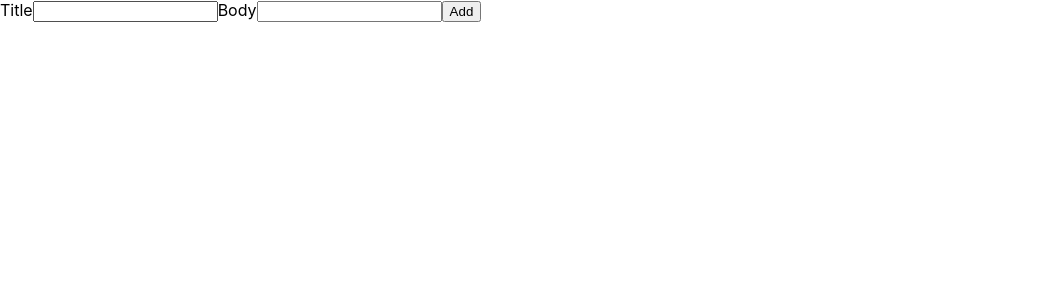
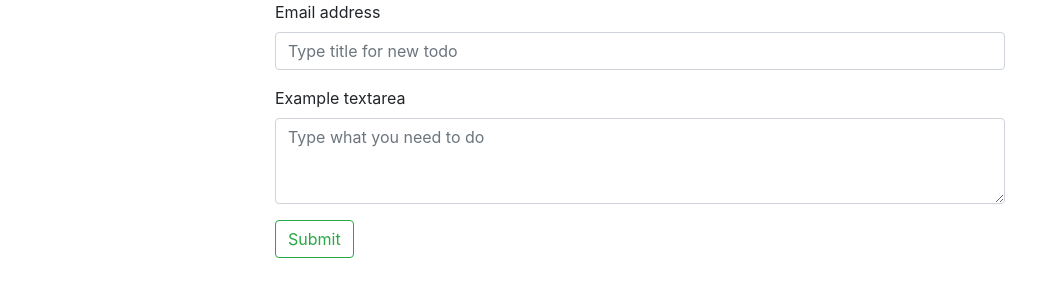
Before and after one commit to VolodymyrVlasov/React, a React (Create React App) app: page / in a window 1280 px wide. Shown: the top 300 px of the page, without its empty margins (0-1064 px from the left). Built offline with nearby package versions, Linux system fonts and the light colour scheme.

Commit message:
add : bootstrap grid, AddTodo, TodoList and Todo components, useTodo hook, TodosContext

```diff
--- a/public/index.html
+++ b/public/index.html
@@ -1,20 +1,20 @@
 <!DOCTYPE html>
 <html lang="en">
   <head>
-    <meta charset="utf-8" />
-    <link rel="icon" href="%PUBLIC_URL%/favicon.ico" />
-    <meta name="viewport" content="width=device-width, initial-scale=1" />
-    <meta name="theme-color" content="#000000" />
-    <meta
-      name="description"
-      content="Web site created using create-react-app"
-    />
-    <link rel="apple-touch-icon" href="%PUBLIC_URL%/logo192.png" />
+    <meta charset="utf-8"/>
+    <link rel="icon" href="%PUBLIC_URL%/favicon.ico"/>
+    <meta name="viewport" content="width=device-width, initial-scale=1"/>
+    <meta name="theme-color" content="#000000"/>
+    <meta name="description" content="Web site created using create-react-app"/>
+    <link rel="stylesheet" href="https://maxcdn.bootstrapcdn.com/bootstrap/4.0.0/css/bootstrap.min.css"
+          integrity="sha384-Gn5384xqQ1aoWXA+058RXPxPg6fy4IWvTNh0E263XmFcJlSAwiGgFAW/dAiS6JXm" crossorigin="anonymous">
+
+    <link rel="apple-touch-icon" href="%PUBLIC_URL%/logo192.png"/>
     <!--
       manifest.json provides metadata used when your web app is installed on a
       user's mobile device or desktop. See https://developers.google.com/web/fundamentals/web-app-manifest/
     -->
-    <link rel="manifest" href="%PUBLIC_URL%/manifest.json" />
+    <link rel="manifest" href="%PUBLIC_URL%/manifest.json"/>
     <!--
       Notice the use of %PUBLIC_URL% in the tags above.
       It will be replaced with the URL of the `public` folder during the build.
--- a/src/App.js
+++ b/src/App.js
@@ -1,25 +1,17 @@
 import './App.css';
-import Breadcrumbs from "./components/Breadcrumbs/Breadcrumbs";
 import AddTodo from "./components/AddTodo";
+import TodosProvider from "./context/TodoContext";
+import TodoList from "./components/TodoList";
 
 function App() {
-    // const list = [{
-    //     "text": "Main",
-    //     "href": "/",
-    // }, {
-    //     "text": "Apple",
-    //     "href": "/apple",
-    // }, {
-    //     "text": "iPad",
-    //     "href": "/apple/ipads",
-    // }, {
-    //     "text": "Air 2021",
-    //     "href": "/apple/ipads/air2021",
-    // }
-    // ]
+
     return (
-        <AddTodo/>
-        // <Breadcrumbs crumbList={list} divider={"/"}/>
+        <section className="container">
+            <TodosProvider>
+                <AddTodo/>
+                <TodoList/>
+            </TodosProvider>
+        </section>
     );
 }
 
--- a/src/components/AddTodo.jsx
+++ b/src/components/AddTodo.jsx
@@ -1,17 +1,40 @@
+import {useState} from "react";
+import {useTodos} from "../hooks/useTodo";
+
 const AddTodo = () => {
+    const [title, setTitle] = useState("")
+    const [body, setBody] = useState("")
+    const [todos, setTodo] = useTodos()
 
     const addTodo = (e) => {
         e.preventDefault()
-        console.log(e)
+        setTodo({
+            id: Date.now(),
+            title,
+            body,
+            createdAt: Date.now(),
+            isCompleted: false,
+            editedAt: null
+        })
     }
 
     return (
-        <form onSubmit={e => addTodo(e)}>
-            <label htmlFor="title">Title</label>
-            <input id="title" type="text" name={"title"}/>
-            <label htmlFor="todo">Body</label>
-            <input id="todo" type="text" name={"title"}/>
-            <button onSubmit={e => addTodo(e)}>Add</button>
+        <form onSubmit={addTodo} className="row justify-content-center">
+            <div className="mb-3 col-8">
+                <label htmlFor="title" className="form-label">Email address</label>
+                <input type="text" className="form-control" id="title" name={"title"}
+                       placeholder="Type title for new todo"
+                       onChange={e => setTitle(e.target.value)}/>
+            </div>
+            <div className="col-8 mb-3">
+                <label htmlFor="todo" className="form-label">Example textarea</label>
+                <textarea className="form-control" id="todo" rows="3"
+                          placeholder={"Type what you need to do"} name={"body"}
+                          onChange={e => setBody(e.target.value)}/>
+            </div>
+            <div className="col-8 mb-3">
+                <button type={"submit"} className="btn btn-outline-success">Submit</button>
+            </div>
         </form>
     )
 }
--- a/src/components/Todo.jsx
+++ b/src/components/Todo.jsx
@@ -0,0 +1,14 @@
+const Todo = ({todo}) => {
+    return (
+        <div className="col-sm-12 col-md-6 col-xl-4 py-3">
+            <div className="card">
+                <div className="card-body">
+                    <h5 className="card-title">{todo.title}</h5>
+                    <p className="card-text">{todo.body}</p>
+                    <button className="btn btn-primary">Complete</button>
+                </div>
+            </div>
+        </div>
+    )
+}
+export default Todo
--- a/src/components/TodoList.jsx
+++ b/src/components/TodoList.jsx
@@ -0,0 +1,21 @@
+import {useTodos} from "../hooks/useTodo";
+import Todo from "./Todo";
+
+const TodoList = () => {
+    const [todos] = useTodos()
+
+    const getTodos = () => {
+        // console.log(todos)
+        return Object.values(todos).map((todo) => {
+            // console.table(todo)
+            return <Todo key={todo.id} todo={todo}/>
+        })
+    }
+
+    return (
+        <div className="row overflow-hidden">
+            {getTodos()}
+        </div>
+    )
+}
+export default TodoList
--- /dev/null
+++ b/src/context/TodoContext.jsx
@@ -0,0 +1,19 @@
+import {createContext, useEffect, useState} from "react";
+
+export const TodosContext = createContext([])
+
+const TodosProvider = ({children}) => {
+    const [todos, setTodos] = useState([])
+
+    const addTodo = (newTodo) => {
+        setTodos([...todos, newTodo])
+    }
+
+    useEffect(() => {
+    }, [todos])
+    return (
+        <TodosContext.Provider value={[todos, addTodo]}>{children}</TodosContext.Provider>
+    )
+}
+
+export default TodosProvider
--- a/src/hooks/useTodo.jsx
+++ b/src/hooks/useTodo.jsx
@@ -0,0 +1,6 @@
+import {TodosContext} from "../context/TodoContext";
+import {useContext} from "react";
+
+export const useTodos = () => {
+  return useContext(TodosContext)
+}
```
Also changed, not shown: src/context/TodoCoontext.jsx (deleted).
